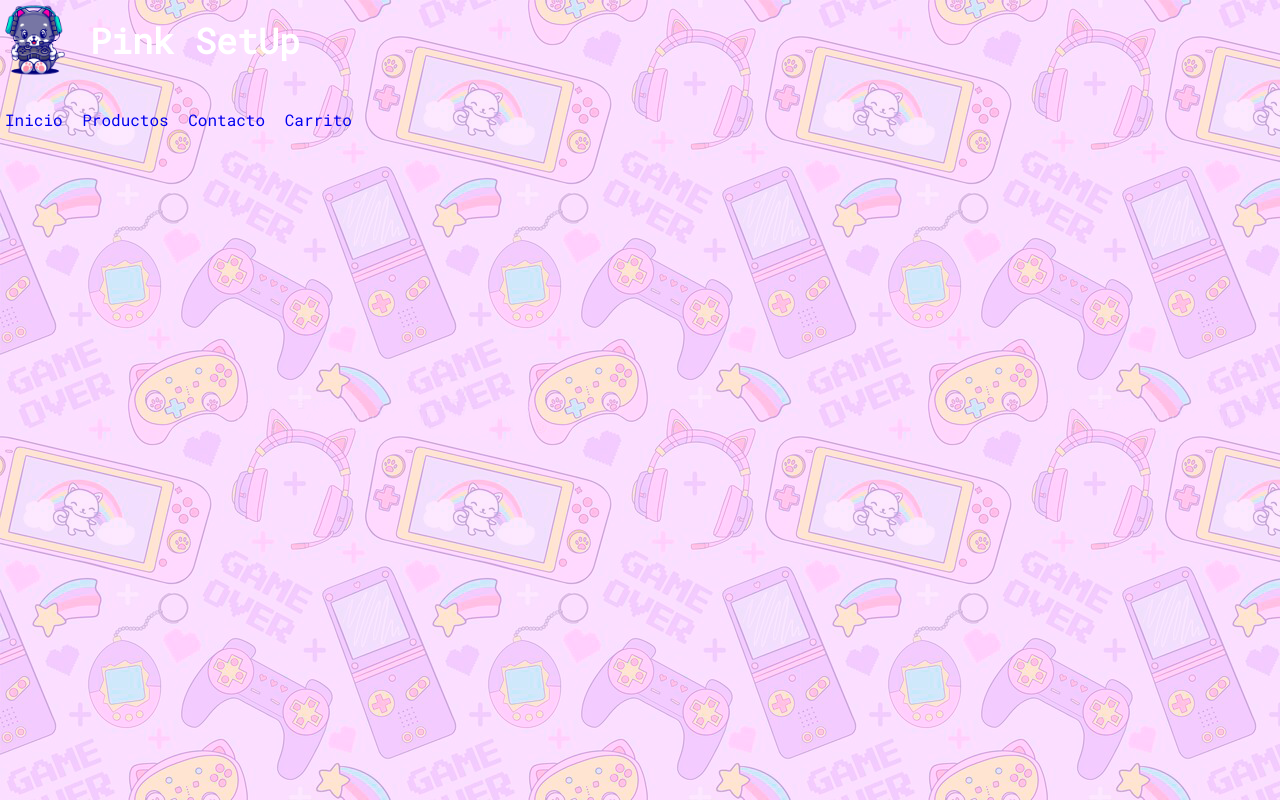
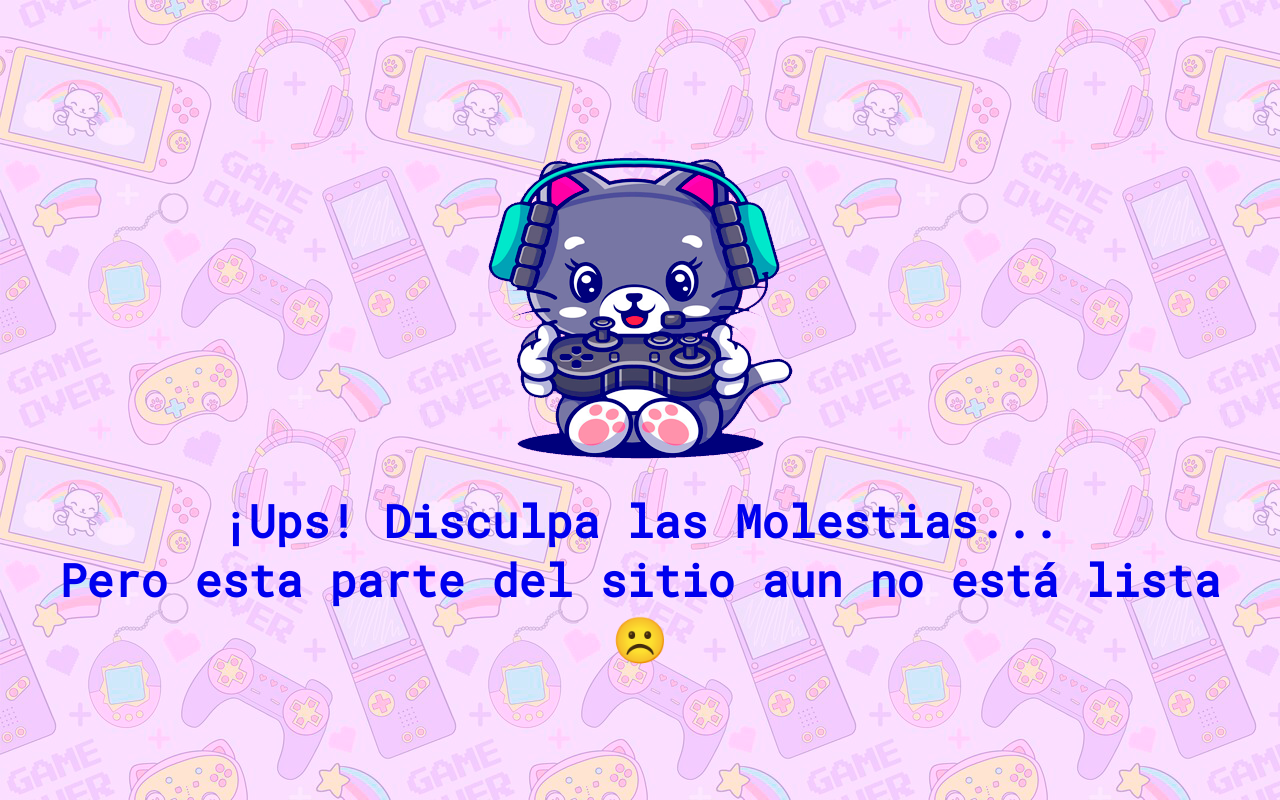
Before and after one commit to CaritoMarCor/preEntrega3-MartinezCorrea, a plain HTML site: page pages/cart.html in a window 1280 px wide. Drawn offline with Linux system fonts and the light colour scheme.

Commit message:
Agregados diseños en construcción

```diff
--- a/pages/cart.html
+++ b/pages/cart.html
@@ -4,65 +4,28 @@
 <head>
     <meta charset="UTF-8" />
     <meta name="viewport" content="width=device-width, initial-scale=1.0" />
-    <link rel="stylesheet" href="./../style.css" />
+    <link rel="stylesheet" href="./../../style.css" />
     <script src="https://kit.fontawesome.com/f4d10b5392.js" crossorigin="anonymous"></script>
     <link rel="preconnect" href="https://fonts.googleapis.com" />
     <link rel="preconnect" href="https://fonts.gstatic.com" crossorigin />
     <link href="https://fonts.googleapis.com/css2?family=Roboto+Mono&display=swap" rel="stylesheet" />
-    <link rel="shortcut icon" href="./../resources/img/logo.png" type="image/x-icon" />
+    <link rel="shortcut icon" href="./../../resources/img/logo.png" type="image/x-icon" />
     <!-- <link href="https://cdn.jsdelivr.net/npm/bootstrap@5.2.3/dist/css/bootstrap.min.css" rel="stylesheet" integrity="sha384-rbsA2VBKQhggwzxH7pPCaAqO46MgnOM80zW1RWuH61DGLwZJEdK2Kadq2F9CUG65" crossorigin="anonymous"> -->
     <title>Pink SetUp</title>
 </head>
-
 <body class="background">
-    <header class="navbar">
-        <nav>
-            <div class="navbar__container">
-                <input type="checkbox" id="check">
-                <label for="check" class="checkbtn">
-                    <i class="fas fa-bars"></i>
-                </label>
-                <a href="./../index.html">
-                    <span><img class="navbar__container-logo" src="./../resources/img/logo.png" alt="Logo"></span>
-                </a>
-                <label class="brand">Pink SetUp</label>
-                <ul>
-                    <li><a href="./../index.html">Inicio</a></li>
-                    <li><a href="./products.html">Productos</a></li>
-                    <li><a href="./contact.html">Contacto</a></li>
-                    <li><a href="./cart.html">Carrito</a></li>
-                </ul>
-            </div>
-        </nav>
-    </header>
-    <!-- <main>
-        <section>
-            <div>
-                <nav>
-                    <ol>
-                        <li><a href="./../index.html">Inicio</a></li>
-                        <li>Carrito</li>
-                    </ol>
-                </nav>
-            </div>
-            <div>
-                <h2>Tu Carrito</h2>
-                <a href="./cart.html"><img src="./../resources/img/cart.png" alt="Carrito"></a>
+    <main class="mainDetails">
+        <section class="sectionDetails">
+            <div class="containerDetails">
+                <span>
+                    <a href="./../../index.html">
+                        <img src="./../../resources/img/logo.png" alt="Logo">
+                        <h1>¡Ups! Disculpa las Molestias...</h1>
+                        <h2>Pero esta parte del sitio aun no está lista ☹️</h2>
+                    </a>
+                </span>
             </div>
         </section>
     </main>
-    <footer class="navfooter">
-        <div class="navfooter__contenido">
-            <nav class="navfooter__contenido-social">
-                <img src="./../resources/img/visa.png" alt="Visa">
-                <img src="./../resources/img/ig.png" alt="Instagram">
-                <img src="./../resources/img/spotify.png" alt="Spotify">
-                <img src="./../resources/img/wsp.png" alt="WhatsApp">
-                <a href="./../index.html"><img src="./../resources/img/logo.png" alt="Inicio"></a>
-                <a href="./../index.html"><p class="navfooter__contenido-social-autor">Carolina Martínez Correa - 2022</p></a>
-            </nav>
-        </div>
-    </footer> -->
 </body>
-
 </html>
--- a/style.css
+++ b/style.css
@@ -348,7 +348,7 @@ form .button input:hover {
     height: 100%;
 }
 
-.sectionContainer {
+.sectionContainer  {
     padding: 20px 0;
 }
 
@@ -420,6 +420,34 @@ form .button input:hover {
 }
 /* Aquí terminan los estilos de products*/
 
+/* Aquí empiezan los estilos de los detalles del producto*/
+.mainDetails {
+    width: 100%;
+    height: 100%;
+    position: absolute;
+}
+
+.sectionDetails{
+    position: absolute;
+    display: flex;
+    justify-content: center;
+    align-items: center;
+    width: 100%;
+    height: 100%;
+    padding: 100px 20px;
+}
+
+.containerDetails {
+    text-align: center;
+}
+
+.containerDetails a{
+    float: left;
+    border-radius: 10px;
+    padding: 10px 10px;
+    font-size: 30px;
+}
+
 /* Responsive*/
 @media (max-width: 1200px) {
     .muestra__contenido{
@@ -487,6 +515,7 @@ form .button input:hover {
 }
 
 @media (max-width: 768px) {
+
     .checkbtn {
         display: block;
     }
@@ -495,7 +524,7 @@ form .button input:hover {
         position: fixed;
         width: 100%;
         height: 100vh;
-        background: #806783;
+        background: linear-gradient(135deg, #C147E9, #2D033B);
         top: 80px;
         left: -100%;
         text-align: center;
@@ -545,6 +574,7 @@ form .button input:hover {
 }
 
 @media (max-width: 576px) {
+
     label.brand {
         font-size: 25px;
     }
@@ -633,5 +663,3 @@ form .button input:hover {
         margin: 2px;
     }
 }
-
-/* Responsive contacto */
```
Also changed, not shown: index.html (+4 -0 lines), pages/contact.html (+6 -0 lines), pages/productos/product1.html (+12 -46 lines), pages/products.html (+2 -0 lines).
